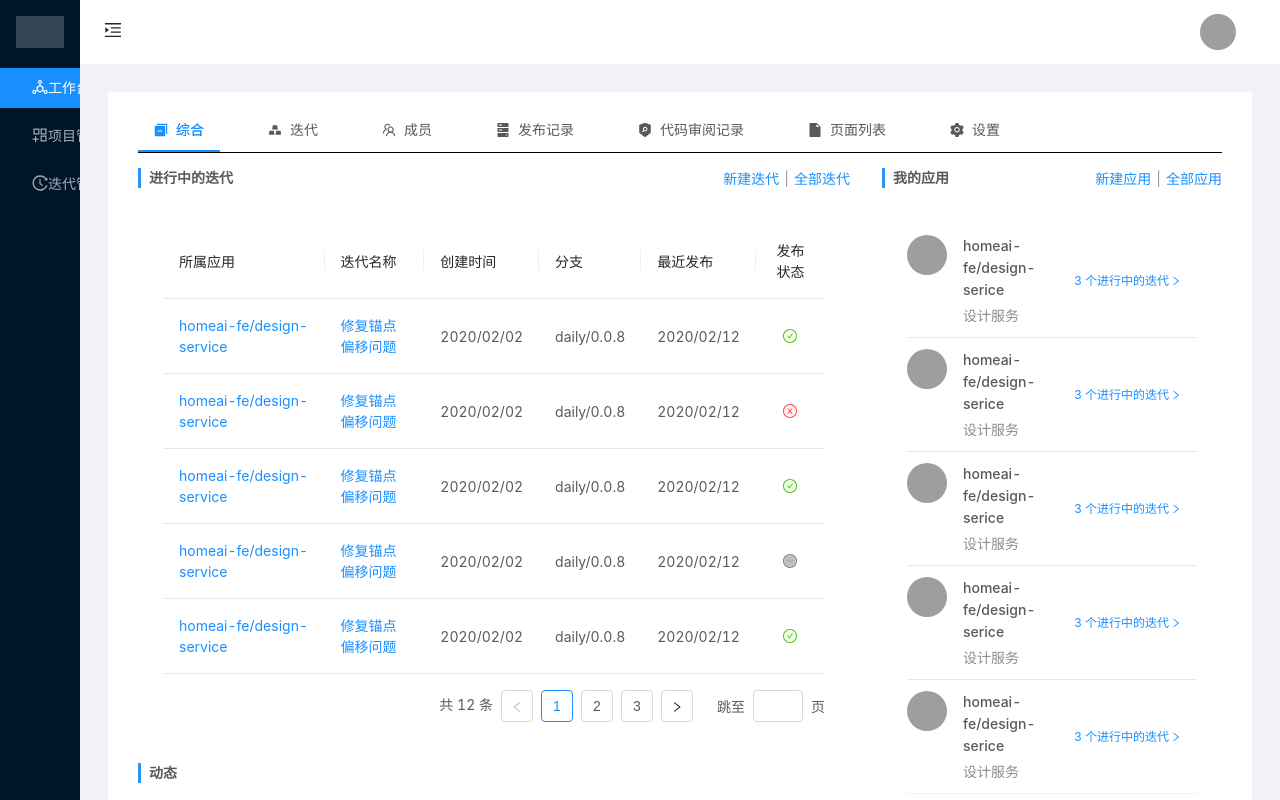
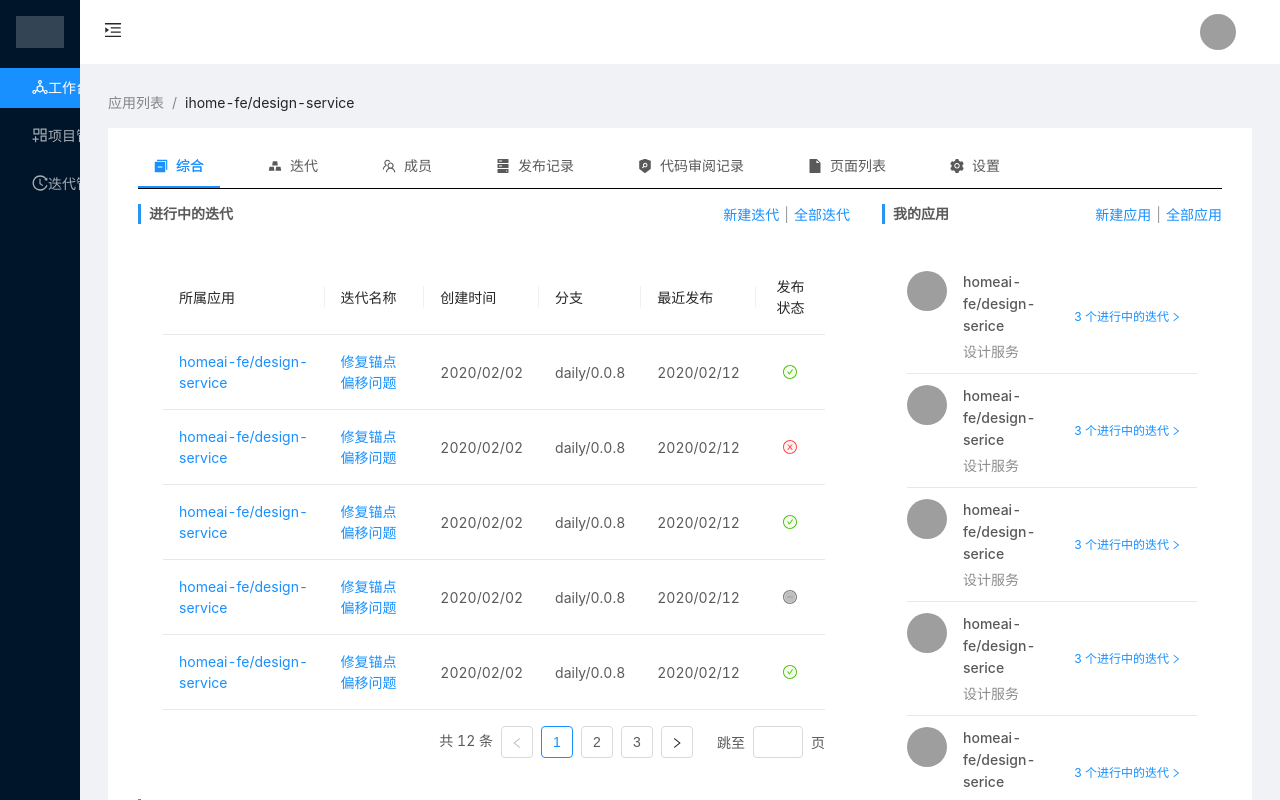
Before and after one commit to CavsZhouyou/Def-Manage-System, a React (Create React App) app: page /appDetail in a window 1280 px wide. Built offline with nearby package versions, Linux system fonts and the light colour scheme; grey boxes are pictures that could not be loaded; the HTML template or start-up script is replaced by a standard one.

Commit message:
feat: 应用详情添加头部导航栏

```diff
--- a/src/pages/AppDetail/index.module.scss
+++ b/src/pages/AppDetail/index.module.scss
@@ -1,11 +1,18 @@
 .appDetail {
-  background-color: #fff;
-  padding: 15px 30px 0;
+  // background-color: #fff;
+  // padding: 15px 30px 0;
 
   :global {
     .ant-tabs-nav-wrap {
-      //   background-color: #fff;
+      // padding: 15px 30px 0;
+      // background-color: #fff;
       border-bottom: 1px solid #000;
     }
   }
+
+  .contentWrapper {
+    margin-top: 15px;
+    background-color: #fff;
+    padding: 15px 30px 0;
+  }
 }
--- a/src/pages/AppDetail/index.tsx
+++ b/src/pages/AppDetail/index.tsx
@@ -4,19 +4,33 @@
  * @TodoList: 无
  * @Date: 2020-03-13 19:09:13
  * @Last Modified by: zhouyou@werun
- * @Last Modified time: 2020-03-13 20:24:36
+ * @Last Modified time: 2020-03-14 12:03:29
  */
 
 import React, { memo } from 'react';
-import { Tabs } from 'antd';
+import { Link } from 'react-router-dom';
+import { Tabs, Breadcrumb } from 'antd';
 import styles from './index.module.scss';
 import routes from './config';
 
 const { TabPane } = Tabs;
 
+const NavBar = (): JSX.Element => {
+  return (
+    <Breadcrumb>
+      <Breadcrumb.Item>
+        <Link to="/appList">应用列表</Link>
+      </Breadcrumb.Item>
+      <Breadcrumb.Item>ihome-fe/design-service</Breadcrumb.Item>
+    </Breadcrumb>
+  );
+};
+
 export default memo(function AppDetail() {
   return (
     <div className={styles.appDetail}>
+      <NavBar />
+      <div className={styles.contentWrapper}>
         <Tabs defaultActiveKey="1" animated={true}>
           {routes.map(route => (
             <TabPane
@@ -33,5 +47,6 @@ export default memo(function AppDetail() {
           ))}
         </Tabs>
       </div>
+    </div>
   );
 });
```
Lines whose indentation alone changed are shown as unchanged.
